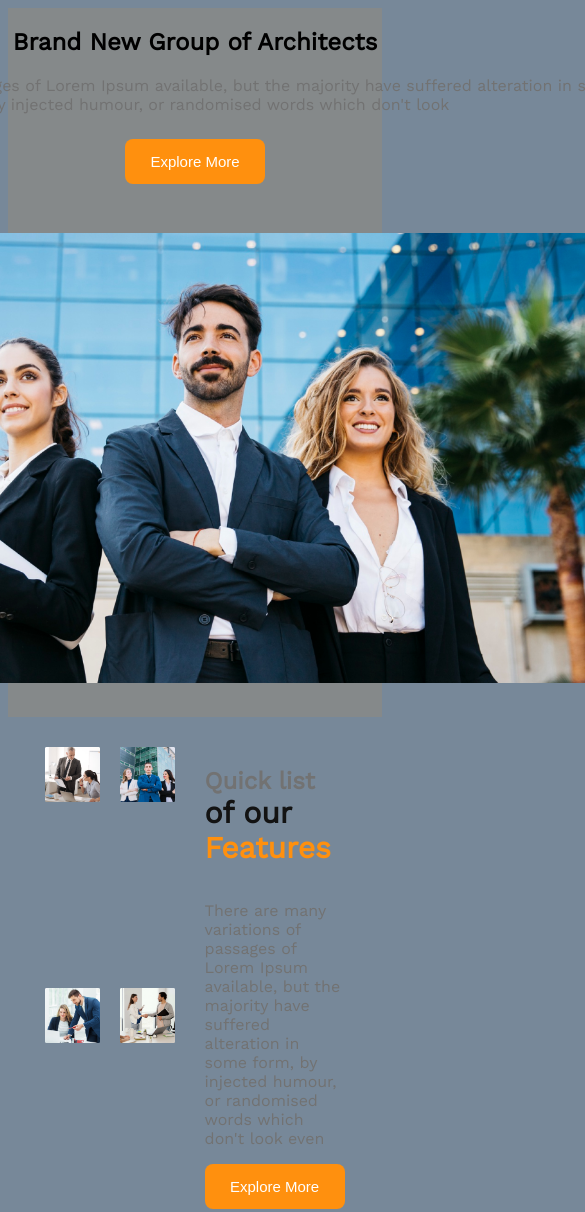
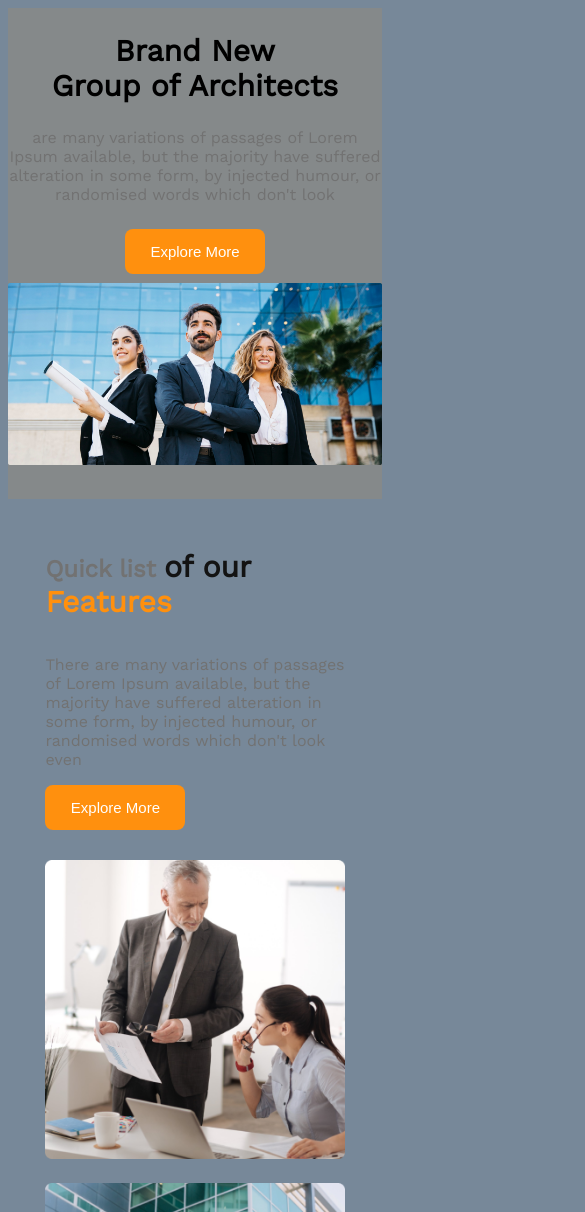
Before and after one commit to Asraful-Alam/Assignment-2-Architect-web, a plain HTML site: page index.html in a window 390 px wide. Shown: the top 1212 px of the page, 585 px wide, since content can reach past the window. Drawn offline with nearby package versions, Linux system fonts and the light colour scheme.

Commit message:
add madia

```diff
--- a/index.html
+++ b/index.html
@@ -20,7 +20,7 @@
                 <div class="title">
                     <div class="main-title">
                         <h1>
-                            Brand New Group of Architects
+                            Brand New <br> Group of Architects
                         </h1>
                     </div>
                     <div class="title-discrption">
@@ -85,7 +85,9 @@
                     </h1>
                     <div>
                         <p>
-                            There are many variations of passages of Lorem Ipsum available, but the majority have suffered alteration in some form, by injected humour, or randomised words which don't look even
+                            There are many variations of passages of Lorem Ipsum available, but the majority have
+                            suffered alteration in some form, by injected humour, or randomised words which don't look
+                            even
                         </p>
 
                         <div class="architect-title-discrption">
@@ -93,7 +95,8 @@
                                 Dexktop & Mobile Version
                             </h2>
                             <p>
-                                There are many variations of passages of Lorem Ipsum available, but the majority have suffered alteration in some form, by injected humour, or randomised...........
+                                There are many variations of passages of Lorem Ipsum available, but the majority have
+                                suffered alteration in some form, by injected humour, or randomised...........
                             </p>
                         </div>
 
@@ -102,7 +105,8 @@
                                 Drag & Drop Builder
                             </h2>
                             <p>
-                                There are many variations of passages of Lorem Ipsum available, but the majority have suffered alteration in some form, by injected humour, or randomised...........
+                                There are many variations of passages of Lorem Ipsum available, but the majority have
+                                suffered alteration in some form, by injected humour, or randomised...........
                             </p>
                         </div>
 
@@ -111,7 +115,8 @@
                                 Awesome Modern Design
                             </h2>
                             <p>
-                                There are many variations of passages of Lorem Ipsum available, but the majority have suffered alteration in some form, by injected humour, or randomised...........
+                                There are many variations of passages of Lorem Ipsum available, but the majority have
+                                suffered alteration in some form, by injected humour, or randomised...........
                             </p>
                         </div>
 
@@ -120,7 +125,8 @@
                                 Super Easy to Edit
                             </h2>
                             <p>
-                                There are many variations of passages of Lorem Ipsum available, but the majority have suffered alteration in some form, by injected humour, or randomised...........
+                                There are many variations of passages of Lorem Ipsum available, but the majority have
+                                suffered alteration in some form, by injected humour, or randomised...........
                             </p>
                         </div>
                     </div>
@@ -130,8 +136,8 @@
                 <div class="architect-banner">
                     <img src="images/architect.png" alt="">
 
-                        <button class="btn-experience">10+Year             <span class="btn-font-small">Experience</span>
-                        </button>
+                    <button class="btn-experience">10+Year <span class="btn-font-small">Experience</span>
+                    </button>
                 </div>
 
             </div>
--- a/style.css
+++ b/style.css
@@ -20,7 +20,7 @@ body {
 }
 
 .title {
-    width: 862px;
+    width: 750px;
     height: 225px;
     text-align: center;
     font-family: 'Work Sans';
@@ -29,6 +29,7 @@ body {
 .main-title {
     font-style: normal;
     font-weight: 700;
+    font-size: 20px;
 }
 
 .title-discrption {
@@ -47,9 +48,9 @@ body {
 }
 
 .banner img {
-    width: 925px;
-    height: 450px;
+    width: 100%;
     padding-bottom: 30px;
+    margin-top: 50px;
 }
 
 /*----------------
@@ -167,3 +168,36 @@ body {
     display: flex;
     flex-direction: column;
 }
+
+/* madiya quary style */
+
+@media screen and (max-width: 576px) {
+
+    .title {
+        width: 100%;
+    }
+
+    .banner img {
+        width: 100%;
+    }
+
+    .about {
+        display: flex;
+        flex-direction: column-reverse;
+    }
+
+    .about-title {
+        width: 100%;
+    }
+
+    .about-banner-img {
+        display: grid;
+        grid-template-columns: repeat(1, 1fr);
+        grid-gap: 20px;
+    }
+
+}
+
+.architect-container {
+    display: none;
+}
```
